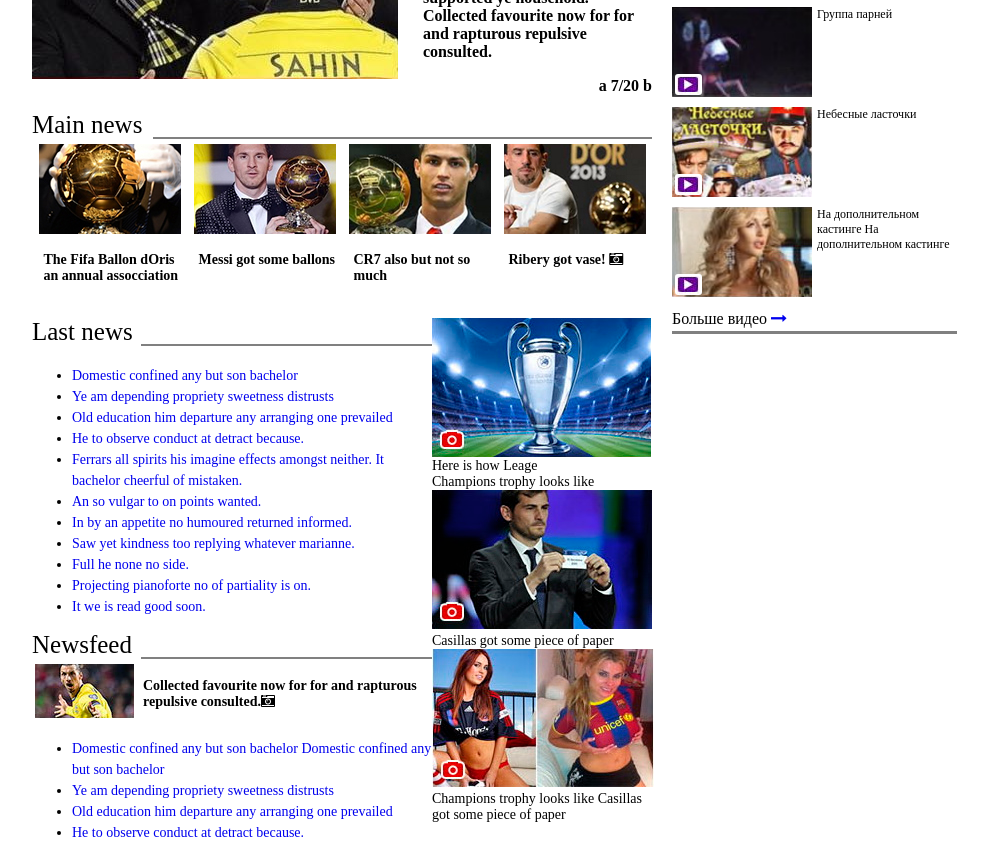
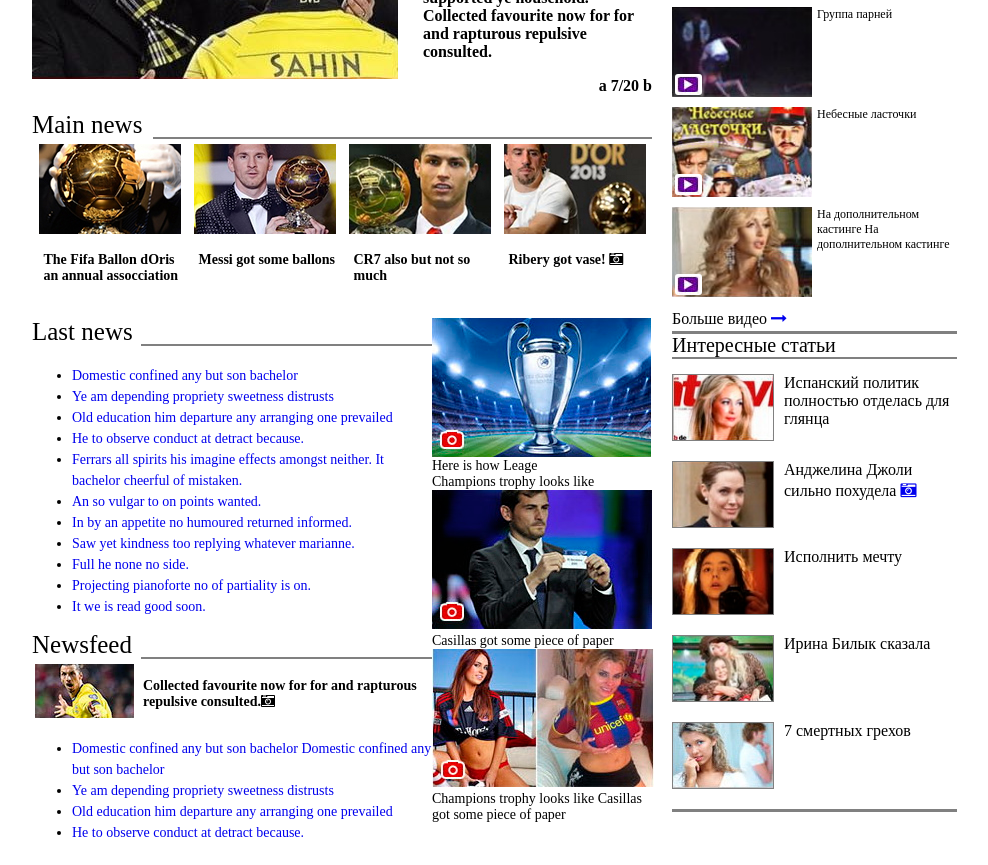
Before and after one commit to myslikam/myslik, a website: page src/index.html in a window 1280 px wide. Shown: the part 229-1094 px from the top of the page, without its empty margins (138-1126 px from the left). Drawn offline with nearby package versions, Linux system fonts and the light colour scheme; files that its build step writes are made by us from their sources.

Commit message:
06.03.2020_22:21

```diff
--- a/src/index.html
+++ b/src/index.html
@@ -147,8 +147,10 @@
           <div class="video5">На дополнительном кастинге На дополнительном кастинге</div>
         </div>
         <div style="border-bottom: 3px solid gray;">Больше видео <a href="#"><i class="fa fa-long-arrow-right" aria-hidden="true"></i></a></div>
-
-
+        <div class="int_stat main1">
+          Интересные статьи
+        </div>
+        @@include("./partials/_int_stati.html")
       </div>
 
     </div>
--- a/src/main.scss
+++ b/src/main.scss
@@ -133,11 +133,17 @@
 }
 .bottom_video {
  position: absolute;
- bottom: 2px; /* Положение от нижнего края */
- left: 3px; /* Положение от правого края */
+ bottom: 2px;
+ left: 3px;
  margin: 0;
  padding: 0;
  border: 2px solid white;
  border-radius: 3px;
  height: 16.7px;
  }
+ .int_stat.main1 {
+  font-size: 20px;
+  width: auto;
+  border-bottom: 2px solid gray;
+ }
+@import "./partials/int_stati.scss";
--- /dev/null
+++ b/src/partials/_int_stati.html
@@ -0,0 +1,50 @@
+<div class="int_container">
+
+    <div class="int_blok">
+        <div class="int_foto"><a href="#">
+            <img src="./img/politic.jpg" alt="картинка" height="65px" width="100px"></a>
+        </div>
+        <div class="int_text">
+            Испанский политик полностью отделась для глянца
+        </div>
+    </div>
+
+    <div class="int_blok">
+        <div class="int_foto"><a href="#">
+            <img src="./img/Joly.jpg" alt="картинка" height="65px" width="100px"></a>
+        </div>
+        <div class="int_text">
+            Анджелина Джоли сильно похудела
+            <a href="#"><i class="fa fa-camera-retro" aria-hidden="true"></i></a>
+        </div>
+    </div>
+
+    <div class="int_blok">
+        <div class="int_foto"><a href="#">
+            <img src="./img/mechta.jpg" alt="картинка" height="65px" width="100px"></a>
+        </div>
+        <div class="int_text">
+            Исполнить мечту
+        </div>
+    </div>
+
+    <div class="int_blok">
+        <div class="int_foto"><a href="#">
+            <img src="./img/irina.jpg" alt="картинка" height="65px" width="100px"></a>
+        </div>
+        <div class="int_text">
+            Ирина Билык сказала
+        </div>
+    </div>
+
+    <div class="int_blok">
+        <div class="int_foto"><a href="#">
+            <img src="./img/7.jpg" alt="картинка" height="65px" width="100px"></a>
+        </div>
+        <div class="int_text">
+            7 смертных грехов
+        </div>
+    </div>
+
+    </div>
+</div>
--- /dev/null
+++ b/src/partials/int_stati.scss
@@ -0,0 +1,18 @@
+.int_container {
+    display: block;
+    border-bottom: 3px solid gray;
+}
+.int_blok {
+    display: flex;
+    margin-top: 15px;
+    margin-bottom: 20px;
+}
+
+.int_foto {
+   border: 1px solid gray;
+   height: 65px;
+   width: 100px;
+   }
+.int_text {
+    margin-left: 10px;
+}
```
Also changed, not shown: dist/css/main.css, dist/index.html, src/img/7.jpg (added), src/img/Joly.jpg (added), src/img/irina.jpg (added), src/img/mechta.jpg (added), src/img/politic.jpg (added), 1 other file.
